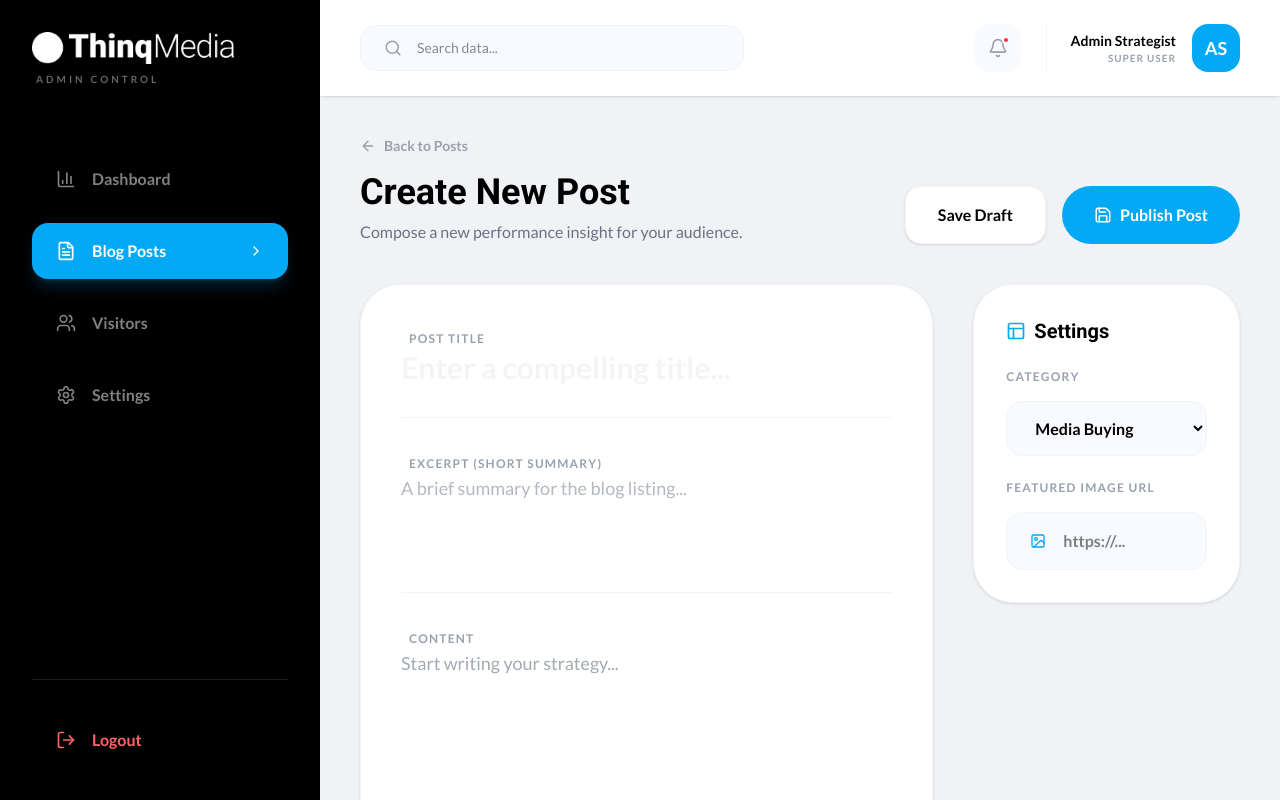
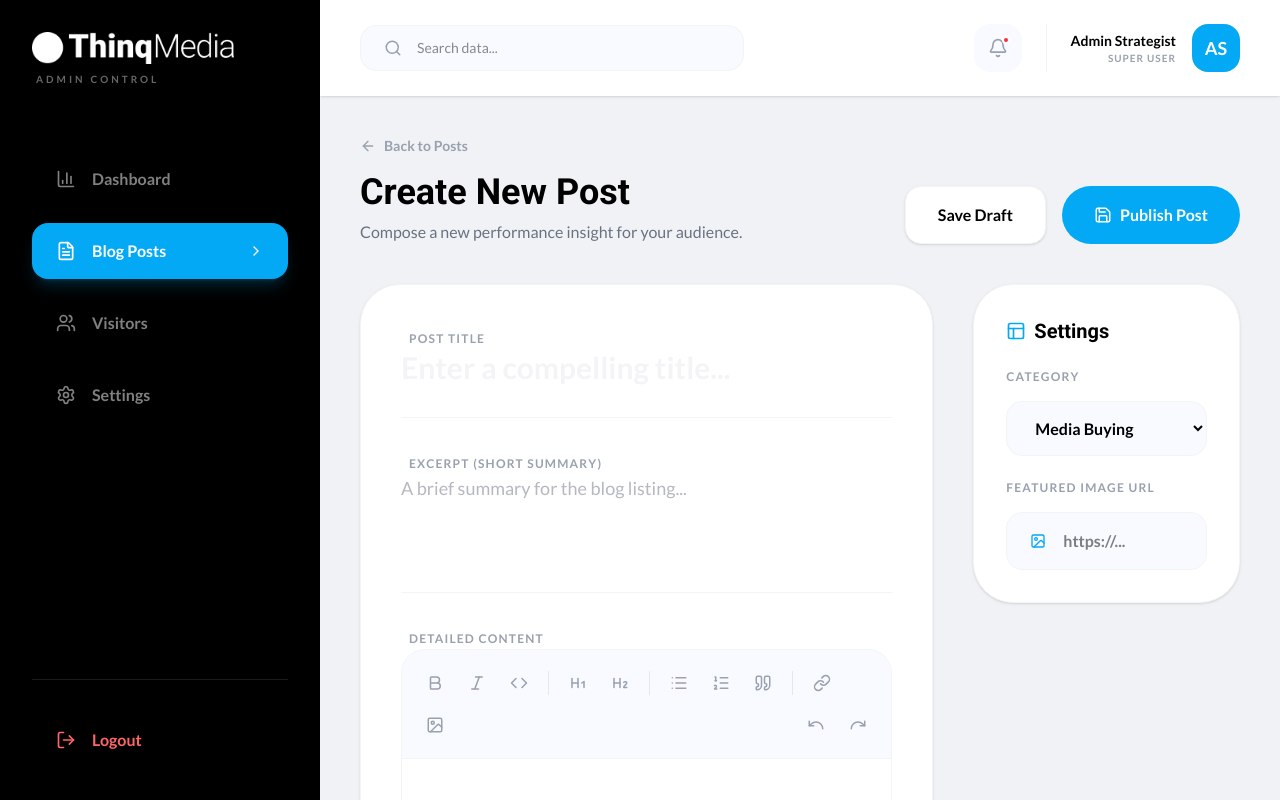
Before and after one commit to EmekaIwuagwu/thinqmedia, a Next.js app: page /admin/posts/new in a window 1280 px wide. Shown: the top 800 px of the page. Built offline with nearby package versions, Linux system fonts and the light colour scheme; no server answers.

Commit message:
Implement Tiptap Rich Text Editor for Admin blog management. Added tailwind/typography and configured theme.

```diff
--- a/package.json
+++ b/package.json
@@ -11,6 +11,11 @@
   "dependencies": {
     "@prisma/adapter-pg": "^7.3.0",
     "@prisma/client": "^7.3.0",
+    "@tailwindcss/typography": "^0.5.19",
+    "@tiptap/extension-image": "^3.18.0",
+    "@tiptap/extension-link": "^3.18.0",
+    "@tiptap/react": "^3.18.0",
+    "@tiptap/starter-kit": "^3.18.0",
     "framer-motion": "^12.29.0",
     "lucide-react": "^0.563.0",
     "next": "16.1.4",
--- a/src/app/admin/posts/new/page.tsx
+++ b/src/app/admin/posts/new/page.tsx
@@ -6,13 +6,13 @@ import {
     ArrowLeft,
     Save,
     Image as ImageIcon,
-    Link as LinkIcon,
     Layout,
     Loader2
 } from "lucide-react";
 import Link from "next/link";
 import { useState } from "react";
 import { createPost } from "@/app/actions/blog";
+import RichTextEditor from "@/components/admin/RichTextEditor";
 
 export default function NewPostPage() {
     const [title, setTitle] = useState("");
@@ -32,7 +32,7 @@ export default function NewPostPage() {
         const formData = new FormData();
         formData.append("title", title);
         formData.append("content", content);
-        formData.append("excerpt", excerpt || content.substring(0, 150) + "...");
+        formData.append("excerpt", excerpt || content.replace(/<[^>]*>/g, "").substring(0, 150) + "...");
         formData.append("category", category);
         formData.append("image", image || "https://images.unsplash.com/photo-1460925895917-afdab827c52f?q=80&w=2426&auto=format&fit=crop");
 
@@ -104,15 +104,8 @@ export default function NewPostPage() {
                         <div className="h-px bg-gray-100 w-full" />
 
                         <div className="space-y-4">
-                            <label className="text-xs font-black text-gray-400 uppercase tracking-widest ml-2">Content</label>
-                            <div className="min-h-[400px] border-none focus:ring-0 w-full p-0">
-                                <textarea
-                                    placeholder="Start writing your strategy..."
-                                    className="w-full min-h-[400px] border-none focus:ring-0 text-lg text-gray-600 font-medium leading-relaxed resize-none p-0"
-                                    value={content}
-                                    onChange={(e) => setContent(e.target.value)}
-                                />
-                            </div>
+                            <label className="text-xs font-black text-gray-400 uppercase tracking-widest ml-2">Detailed Content</label>
+                            <RichTextEditor content={content} onChange={setContent} />
                         </div>
                     </div>
                 </div>
--- a/src/app/globals.css
+++ b/src/app/globals.css
@@ -1,4 +1,5 @@
 @import "tailwindcss";
+@plugin "@tailwindcss/typography";
 
 @theme {
   --font-roboto: var(--font-roboto), ui-sans-serif, system-ui;
--- /dev/null
+++ b/src/components/admin/RichTextEditor.tsx
@@ -0,0 +1,169 @@
+"use client";
+
+import { useEditor, EditorContent } from "@tiptap/react";
+import StarterKit from "@tiptap/starter-kit";
+import Link from "@tiptap/extension-link";
+import Image from "@tiptap/extension-image";
+import {
+    Bold,
+    Italic,
+    List,
+    ListOrdered,
+    Quote,
+    Heading1,
+    Heading2,
+    Link as LinkIcon,
+    Image as ImageIcon,
+    Undo,
+    Redo,
+    Code
+} from "lucide-react";
+
+const MenuBar = ({ editor }: { editor: any }) => {
+    if (!editor) {
+        return null;
+    }
+
+    const addLink = () => {
+        const url = window.prompt("URL");
+        if (url) {
+            editor.chain().focus().setLink({ href: url }).run();
+        }
+    };
+
+    const addImage = () => {
+        const url = window.prompt("Image URL");
+        if (url) {
+            editor.chain().focus().setImage({ src: url }).run();
+        }
+    };
+
+    return (
+        <div className="flex flex-wrap gap-2 p-4 border-b border-gray-100 bg-[#f8faff] sticky top-0 z-10">
+            <button
+                onClick={() => editor.chain().focus().toggleBold().run()}
+                className={`p-2 rounded-lg transition-all ${editor.isActive("bold") ? "bg-primary text-white" : "text-gray-400 hover:bg-primary/5 hover:text-primary"}`}
+                title="Bold"
+            >
+                <Bold size={18} />
+            </button>
+            <button
+                onClick={() => editor.chain().focus().toggleItalic().run()}
+                className={`p-2 rounded-lg transition-all ${editor.isActive("italic") ? "bg-primary text-white" : "text-gray-400 hover:bg-primary/5 hover:text-primary"}`}
+                title="Italic"
+            >
+                <Italic size={18} />
+            </button>
+            <button
+                onClick={() => editor.chain().focus().toggleCode().run()}
+                className={`p-2 rounded-lg transition-all ${editor.isActive("code") ? "bg-primary text-white" : "text-gray-400 hover:bg-primary/5 hover:text-primary"}`}
+                title="Code"
+            >
+                <Code size={18} />
+            </button>
+
+            <div className="w-px h-6 bg-gray-200 my-auto mx-1" />
+
+            <button
+                onClick={() => editor.chain().focus().toggleHeading({ level: 1 }).run()}
+                className={`p-2 rounded-lg transition-all ${editor.isActive("heading", { level: 1 }) ? "bg-primary text-white" : "text-gray-400 hover:bg-primary/5 hover:text-primary"}`}
+                title="Heading 1"
+            >
+                <Heading1 size={18} />
+            </button>
+            <button
+                onClick={() => editor.chain().focus().toggleHeading({ level: 2 }).run()}
+                className={`p-2 rounded-lg transition-all ${editor.isActive("heading", { level: 2 }) ? "bg-primary text-white" : "text-gray-400 hover:bg-primary/5 hover:text-primary"}`}
+                title="Heading 2"
+            >
+                <Heading2 size={18} />
+            </button>
+
+            <div className="w-px h-6 bg-gray-200 my-auto mx-1" />
+
+            <button
+                onClick={() => editor.chain().focus().toggleBulletList().run()}
+                className={`p-2 rounded-lg transition-all ${editor.isActive("bulletList") ? "bg-primary text-white" : "text-gray-400 hover:bg-primary/5 hover:text-primary"}`}
+                title="Bullet List"
+            >
+                <List size={18} />
+            </button>
+            <button
+                onClick={() => editor.chain().focus().toggleOrderedList().run()}
+                className={`p-2 rounded-lg transition-all ${editor.isActive("orderedList") ? "bg-primary text-white" : "text-gray-400 hover:bg-primary/5 hover:text-primary"}`}
+                title="Ordered List"
+            >
+                <ListOrdered size={18} />
+            </button>
+            <button
+                onClick={() => editor.chain().focus().toggleBlockquote().run()}
+                className={`p-2 rounded-lg transition-all ${editor.isActive("blockquote") ? "bg-primary text-white" : "text-gray-400 hover:bg-primary/5 hover:text-primary"}`}
+                title="Quote"
+            >
+                <Quote size={18} />
+            </button>
+
+            <div className="w-px h-6 bg-gray-200 my-auto mx-1" />
+
+            <button
+                onClick={addLink}
+                className={`p-2 rounded-lg transition-all ${editor.isActive("link") ? "bg-primary text-white" : "text-gray-400 hover:bg-primary/5 hover:text-primary"}`}
+                title="Add Link"
+            >
+                <LinkIcon size={18} />
+            </button>
+            <button
+                onClick={addImage}
+                className="p-2 rounded-lg transition-all text-gray-400 hover:bg-primary/5 hover:text-primary"
+                title="Add Image"
+            >
+                <ImageIcon size={18} />
+            </button>
+
+            <div className="flex-1" />
+
+            <button
+                onClick={() => editor.chain().focus().undo().run()}
+                className="p-2 rounded-lg transition-all text-gray-400 hover:bg-primary/5 hover:text-primary"
+                title="Undo"
+            >
+                <Undo size={18} />
+            </button>
+            <button
+                onClick={() => editor.chain().focus().redo().run()}
+                className="p-2 rounded-lg transition-all text-gray-400 hover:bg-primary/5 hover:text-primary"
+                title="Redo"
+            >
+                <Redo size={18} />
+            </button>
+        </div>
+    );
+};
+
+export default function RichTextEditor({ content, onChange }: { content: string, onChange: (content: string) => void }) {
+    const editor = useEditor({
+        extensions: [
+            StarterKit,
+            Link.configure({
+                openOnClick: false,
+            }),
+            Image,
+        ],
+        content: content,
+        editorProps: {
+            attributes: {
+                class: "prose prose-xl max-w-none focus:outline-none min-h-[400px] p-8",
+            },
+        },
+        onUpdate: ({ editor }) => {
+            onChange(editor.getHTML());
+        },
+    });
+
+    return (
+        <div className="w-full bg-white rounded-3xl border border-gray-100 overflow-hidden focus-within:ring-2 focus-within:ring-primary/20 transition-all">
+            <MenuBar editor={editor} />
+            <EditorContent editor={editor} />
+        </div>
+    );
+}
```
Also changed, not shown: 1 other file (tests, documents, lock files or other folders).
